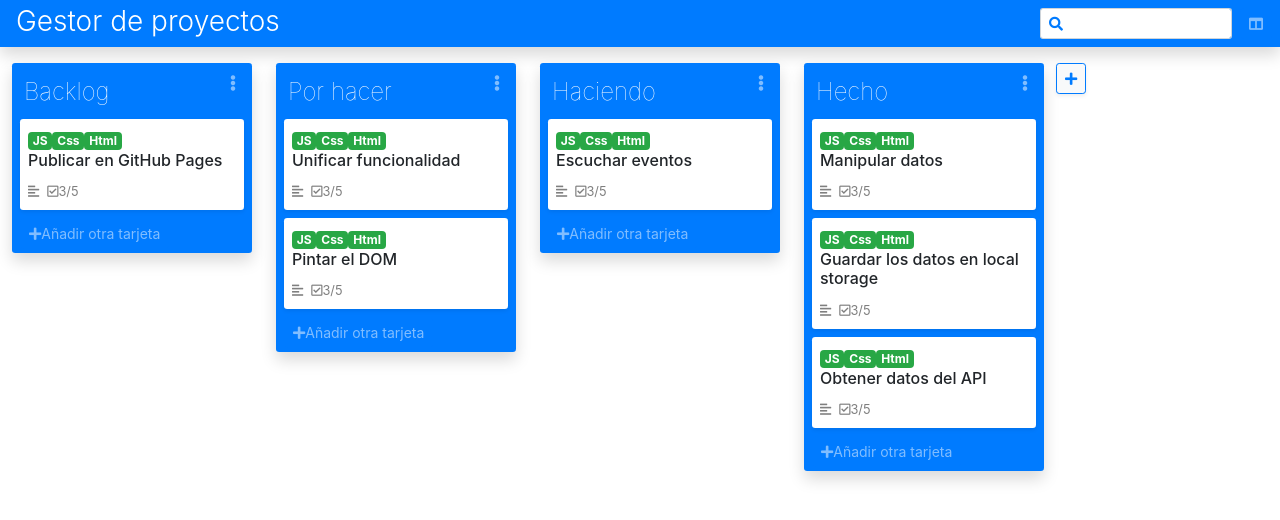
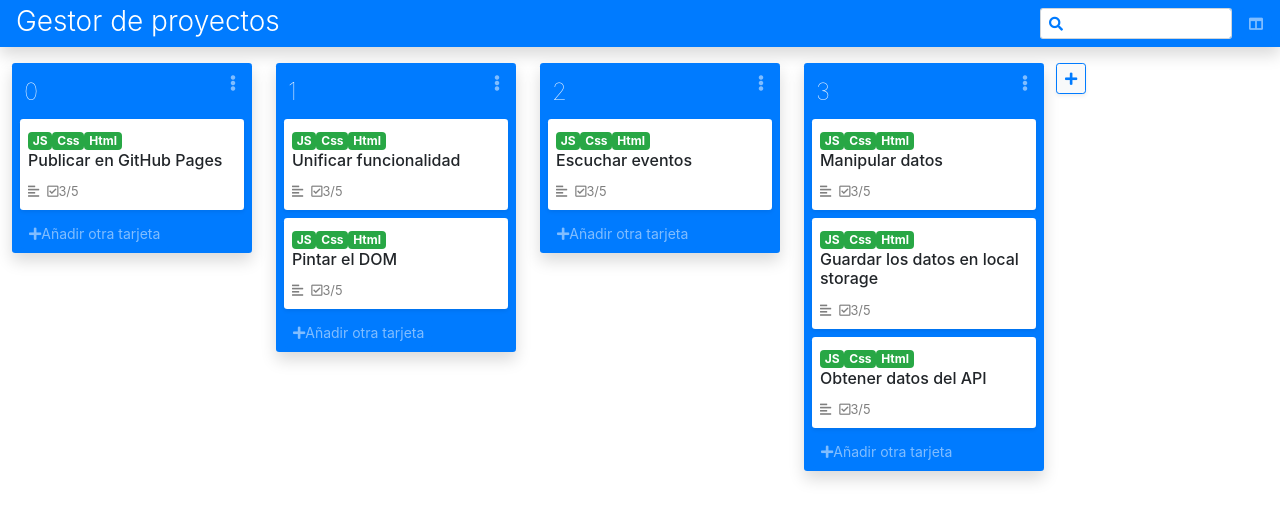
Before and after one commit to griselmatosm/trello-react-griselmatosm, a React (Create React App) app: page / in a window 1280 px wide. Shown: the top 520 px of the page. Built offline with nearby package versions, Linux system fonts and the light colour scheme.

Commit message:
Fix handleListRight and handleListLeft functions, parseInt id

```diff
--- a/src/components/App.js
+++ b/src/components/App.js
@@ -31,7 +31,7 @@ function App() {
     const currentList = [...lists];
     const delList = currentList.splice(id, 1)
     console.log(delList, currentList);
-    currentList.splice((id + 1), 0, delList[0]);
+    currentList.splice((parseInt(id) + 1), 0, delList[0]);
     setLists(currentList)
   }
 
@@ -40,7 +40,7 @@ function App() {
     const currentList = [...lists];
     const delList = currentList.splice(id, 1)
     console.log(delList, currentList);
-    currentList.splice((id - 1), 0, delList[0]);
+    currentList.splice((parseInt(id) - 1), 0, delList[0]);
     setLists(currentList)
   }
 
--- a/src/services/board.json
+++ b/src/services/board.json
@@ -2,7 +2,7 @@
     "board": {
       "list": [
         {
-          "title": "Backlog",
+          "title": "0",
           "cards": [
             {
               "id": "ajdfhjkrfh25",
@@ -17,7 +17,7 @@
           ]
         },
         {
-          "title": "Por hacer",
+          "title": "1",
           "cards": [
             {
               "id": "sdf0s98234n3ki",
@@ -42,7 +42,7 @@
           ]
         },
         {
-          "title": "Haciendo",
+          "title": "2",
           "cards": [
             {
               "id": "qeuryjbcndb65",
@@ -57,7 +57,7 @@
           ]
         },
         {
-          "title": "Hecho",
+          "title": "3",
           "cards": [
             {
               "id": "brueigtrejhgb98",
```
